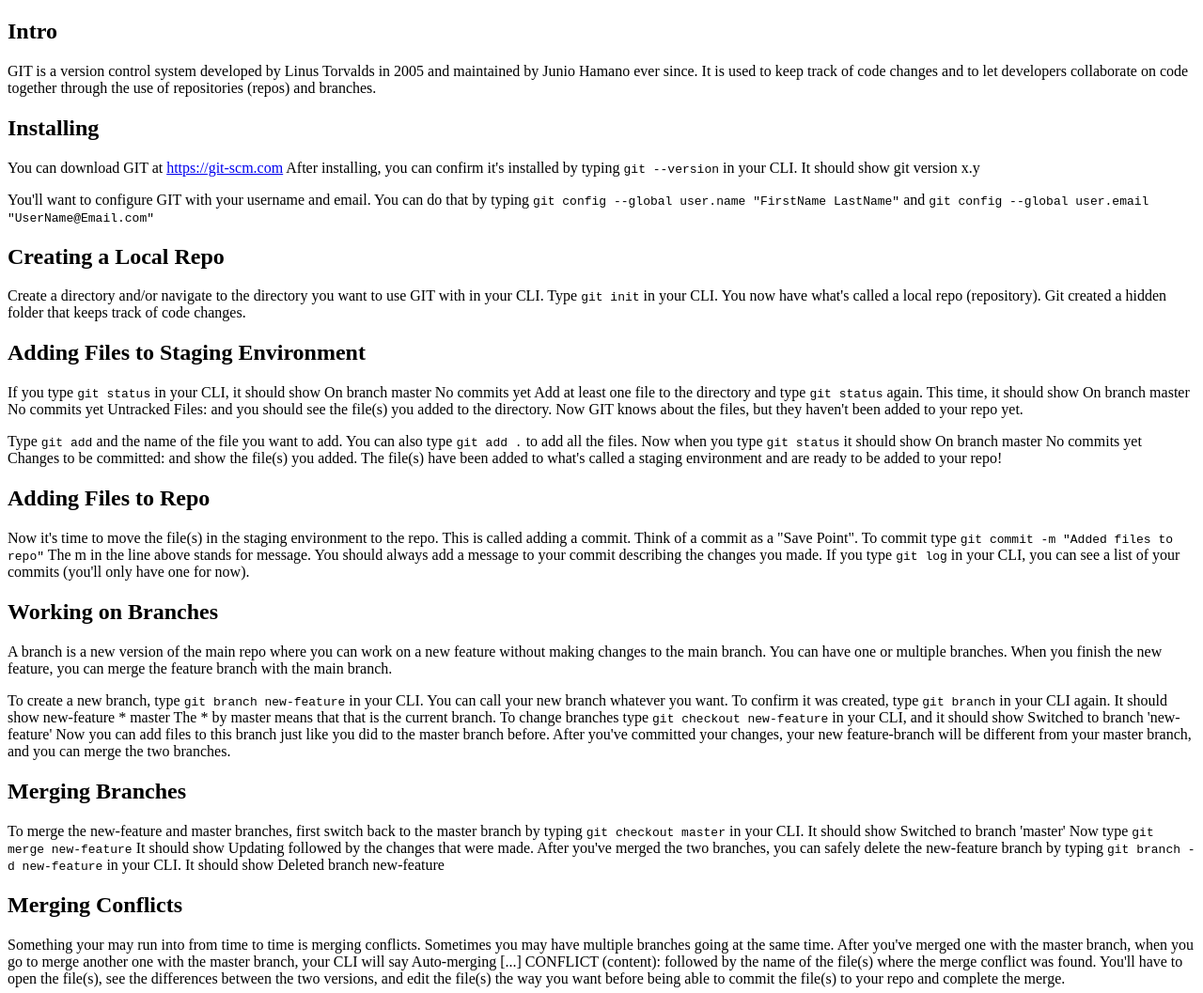
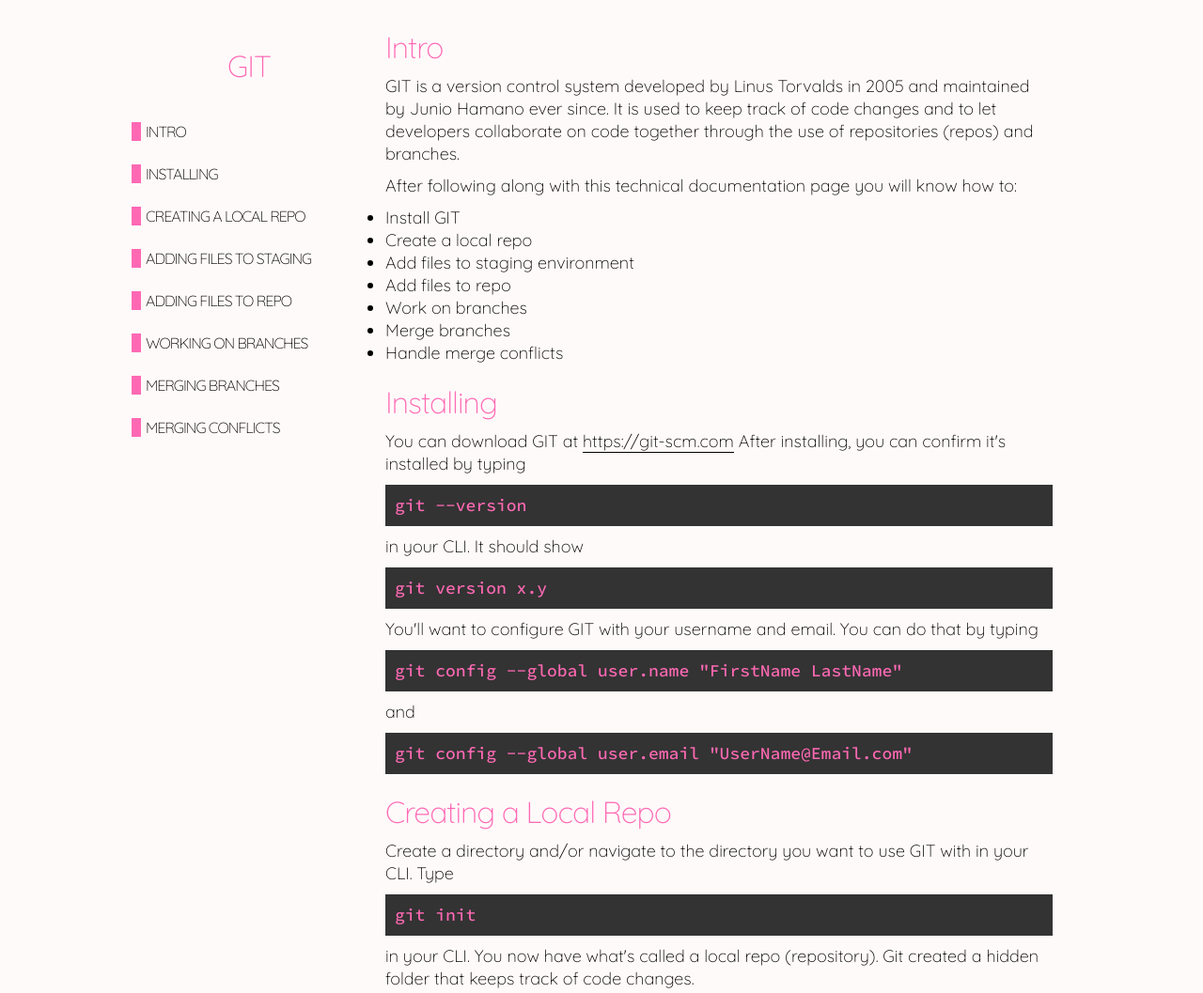
Before and after one commit to AshMarie-Miller/fcc-tech-doc, a plain HTML site: page index.html in a window 1280 px wide. Shown: the top 1057 px of the page at 94% size. Drawn offline with Linux system fonts and the light colour scheme.

Commit message:
Added a Hover Effect to the Nav Links

```diff
--- /dev/null
+++ b/css/main.css
@@ -0,0 +1,115 @@
+/* Layout */
+
+:root {
+    font-size:16px;
+}
+
+* {
+    margin:0px;
+    padding:0px;
+    box-sizing:border-box;
+}
+
+body {
+    display:flex;
+    flex-wrap:wrap;
+    max-width:1000px;
+    margin:0px auto;
+    background-color:#fffafa;
+}
+
+#navbar {
+    width:25%;
+}
+
+#main-doc {
+    width:75%;
+    padding:10px 20px;
+}
+
+#navbar header, #navbar a {
+    display:block;
+    width:100%;
+}
+
+#navbar header {
+    line-height:100px;
+    text-align:center;
+}
+
+/* Typography */
+
+/* Headings */
+
+h1 {
+    font-family:"Quicksand", sans-serif;
+    font-weight:300;
+    font-size:2rem;
+    letter-spacing:-1px;
+    margin:20px 0px 10px 0px;
+    color:#ff69b4;
+}
+
+/* Paragraphs */
+
+p, li {
+    font-family:"Quicksand", sans-serif;
+    font-weight:300;
+    font-size:1.125rem;
+    line-height:24px;
+}
+
+p {
+    margin:10px 0px;
+}
+
+code, span {
+    font-family:"Source Code Pro", monospace;
+    font-weight:500;
+    font-size:1.125rem;
+    display:block;
+    background-color:#333;
+    color:#ff69b4;
+    padding:10px;
+    margin:10px 0px;
+}
+
+/* Links */
+
+#navbar a {
+    font-family:"Quicksand", sans-serif;
+    font-weight:300;
+    text-transform:uppercase;
+    letter-spacing:-1px;
+    text-decoration:none;
+    color:#000;
+    margin-bottom:25px ;
+    padding-left:5px;
+    border-left:10px solid #ff69b4;
+    box-shadow:inset 0 0 0 0 #ff69b4;
+    transition:color .3s ease-in-out, box-shadow .3s ease-in-out;
+}
+
+#navbar a:hover {
+    box-shadow:inset 200px 0 0 0 #ff69b4;
+    color:#fff;
+}
+
+.main-section a {
+    font-size:1.125rem;
+    text-decoration:none;
+    color:#000;
+    border-bottom:1px solid #000;
+}
+
+/* Small Screens */
+
+@media screen and (max-width:800px) {
+    #navbar {
+        width:100%;
+    }
+
+    #main-doc {
+        width:100%;
+    }
+}
--- a/index.html
+++ b/index.html
@@ -5,8 +5,26 @@
         <meta name="viewport" content="width=device-width, initial-scale=1.0">
         <meta http-equiv="X-UA-Compatible" content="ie=edge">
         <title>Ashley's Web Design | Technical Documentation Page</title>
+        <link rel="stylesheet" href="css/main.css">
+        <link rel="preconnect" href="https://fonts.googleapis.com">
+        <link rel="preconnect" href="https://fonts.gstatic.com" crossorigin>
+        <link href="https://fonts.googleapis.com/css2?family=Quicksand:wght@300;400;600&display=swap" rel="stylesheet">
+        <link href="https://fonts.googleapis.com/css2?family=Source+Code+Pro:ital,wght@0,200..900;1,200..900&display=swap" rel="stylesheet">
     </head>
     <body>
+        <nav id="navbar">
+            <header>
+                <h1>GIT</h1>
+            </header>
+            <a class="nav-link" href="#Intro">Intro</a>
+            <a class="nav-link" href="#Installing">Installing</a>
+            <a class="nav-link" href="#Creating_a_Local_Repo">Creating a Local Repo</a>
+            <a class="nav-link" href="#Adding_Files_to_Staging">Adding Files to Staging</a>
+            <a class="nav-link" href="#Adding_Files_to_Repo">Adding Files to Repo</a>
+            <a class="nav-link" href="#Working_on_Branches">Working on Branches</a>
+            <a class="nav-link" href="#Merging_Branches">Merging Branches</a>
+            <a class="nav-link" href="#Merging_Conflicts">Merging Conflicts</a>
+        </nav>
         <main id="main-doc">
             <section class="main-section" id="Intro">
                 <header>
@@ -15,6 +33,16 @@
                 <p>
                     GIT is a version control system developed by Linus Torvalds in 2005 and maintained by Junio Hamano ever since. It is used to keep track of code changes and to let developers collaborate on code together through the use of repositories (repos) and branches.
                 </p>
+                <p>After following along with this technical documentation page you will know how to:</p>
+                <ul>
+                    <li>Install GIT</li>
+                    <li>Create a local repo</li>
+                    <li>Add files to staging environment</li>
+                    <li>Add files to repo</li>
+                    <li>Work on branches</li>
+                    <li>Merge branches</li>
+                    <li>Handle merge conflicts</li>
+                </ul>
             </section>
             <section class="main-section" id="Installing">
                 <header>
@@ -35,9 +63,9 @@
                     Create a directory and/or navigate to the directory you want to use GIT with in your CLI. Type <code>git init</code> in your CLI. You now have what's called a local repo (repository). Git created a hidden folder that keeps track of code changes.
                 </p>
             </section>
-            <section class="main-section" id="Adding_Files_to_Staging_Environment">
+            <section class="main-section" id="Adding_Files_to_Staging">
                 <header>
-                    <h1>Adding Files to Staging Environment</h1>
+                    <h1>Adding Files to Staging</h1>
                 </header>
                 <p>
                     If you type <code>git status</code> in your CLI, it should show <span>On branch master No commits yet</span> Add at least one file to the directory and type <code>git status</code> again. This time, it should show <span>On branch master No commits yet Untracked Files:</span> and you should see the file(s) you added to the directory. Now GIT knows about the files, but they haven't been added to your repo yet.
```
